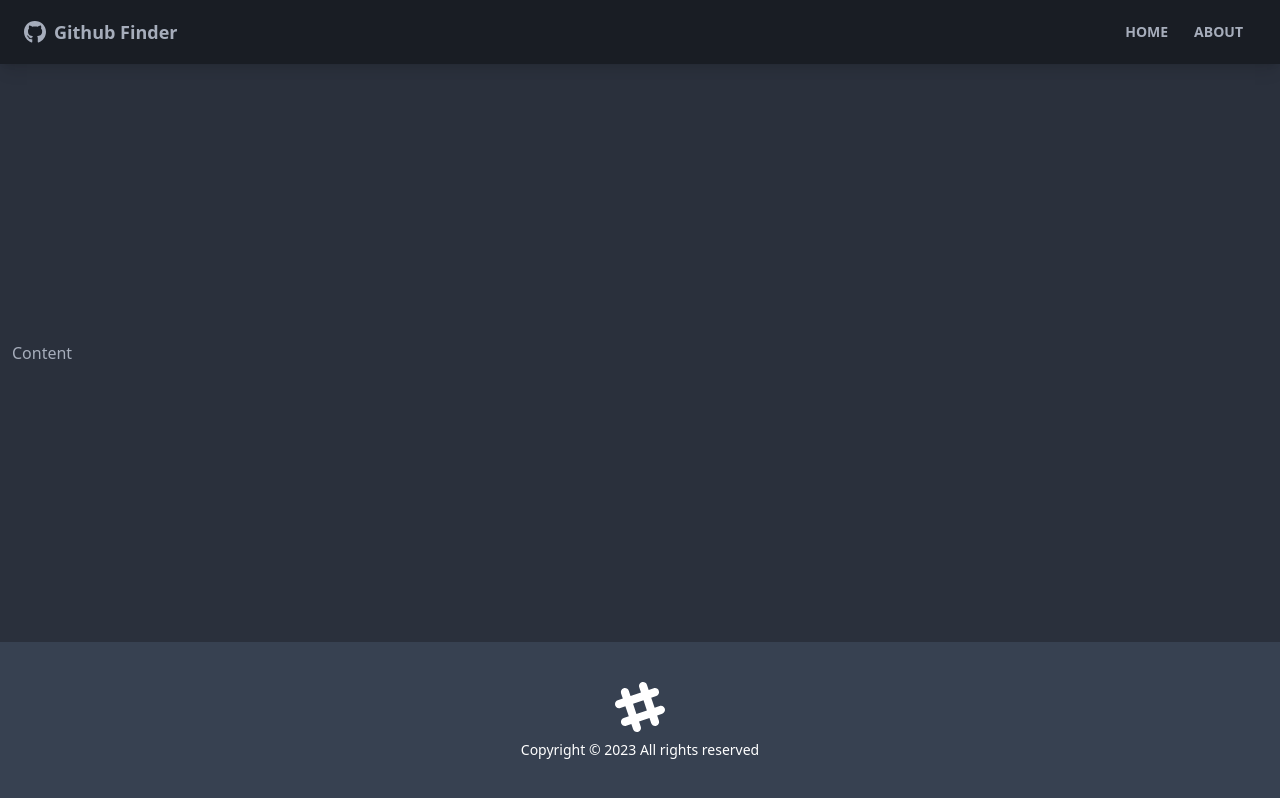
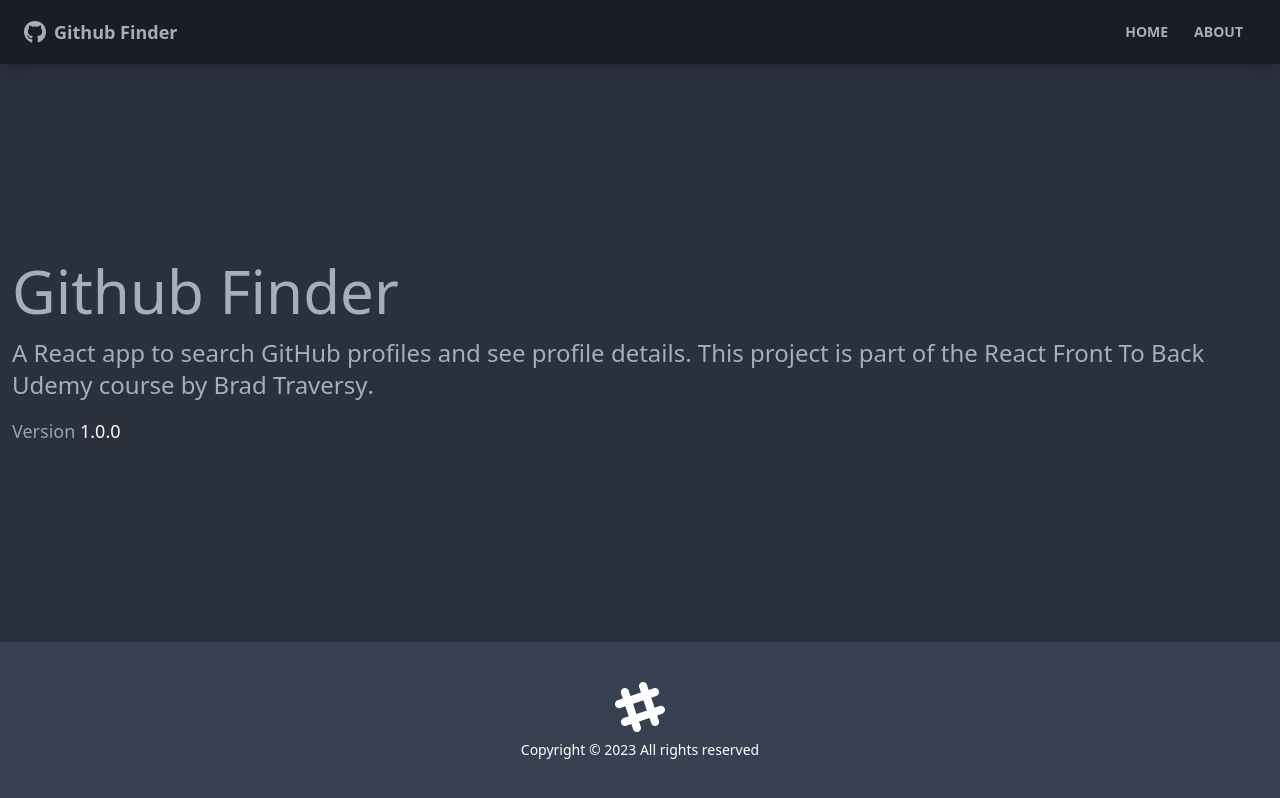
Before and after one commit to SilvesterSpath/new_github_finder, a React (Create React App) app: page /about in a window 1280 px wide. Built offline with nearby package versions, Linux system fonts and the light colour scheme; the HTML template or start-up script is replaced by a standard one.

Commit message:
pages layout

```diff
--- a/src/App.js
+++ b/src/App.js
@@ -1,13 +1,23 @@
-import { BrowserRouter as Router } from 'react-router-dom';
+import { BrowserRouter as Router, Route, Routes } from 'react-router-dom';
 import Footer from './components/layout/Footer';
 import Navbar from './components/layout/Navbar';
+import Home from './pages/Home';
+import About from './pages/About';
+import NotFound from './pages/NotFound';
 
 function App() {
   return (
     <Router>
       <div className='flex flex-col justify-between h-screen'>
         <Navbar />
-        <main className='container mx-auto px-3 pb-12'>Content</main>
+        <main className='container mx-auto px-3 pb-12'>
+          <Routes>
+            <Route path='/' element={<Home />} />
+            <Route path='/about' element={<About />} />
+            <Route path='/notfound' element={<NotFound />} />
+            <Route path='/*' element={<NotFound />} />
+          </Routes>
+        </main>
         <Footer />
       </div>
     </Router>
--- /dev/null
+++ b/src/pages/About.jsx
@@ -0,0 +1,27 @@
+import React from 'react';
+
+function About() {
+  return (
+    <div>
+      <h1 className='text-6xl mb-4'>Github Finder</h1>
+      <p className='mb-4 text-2xl font-light'>
+        A React app to search GitHub profiles and see profile details. This
+        project is part of the
+        <a href='https://www.udemy.com/course/modern-react-front-to-back/'>
+          {' '}
+          React Front To Back
+        </a>{' '}
+        Udemy course by
+        <strong>
+          <a href='https://traversymedia.com'> Brad Traversy</a>
+        </strong>
+        .
+      </p>
+      <p className='text-lg text-gray-400'>
+        Version <span className='text-white'>1.0.0</span>
+      </p>
+    </div>
+  );
+}
+
+export default About;
--- /dev/null
+++ b/src/pages/Home.jsx
@@ -0,0 +1,11 @@
+import React from 'react';
+
+function Home() {
+  return (
+    <div>
+      <h1 className='text-6xl'>Welcome</h1>
+    </div>
+  );
+}
+
+export default Home;
--- /dev/null
+++ b/src/pages/NotFound.jsx
@@ -0,0 +1,21 @@
+import { FaHome } from 'react-icons/fa';
+import { Link } from 'react-router-dom';
+
+function NotFound() {
+  return (
+    <div className='hero'>
+      <div className='text-center hero-content'>
+        <div className='max-w-lg'>
+          <h1 className='text-8xl font-bold mb-8'>Oops!</h1>
+          <p className='text-5xl mb-8'>404 - Page not found!</p>
+          <Link to={'/'} className='btn btn-primary btn-lg'>
+            <FaHome className='mr-2' />
+            Back To Home
+          </Link>
+        </div>
+      </div>
+    </div>
+  );
+}
+
+export default NotFound;
```
